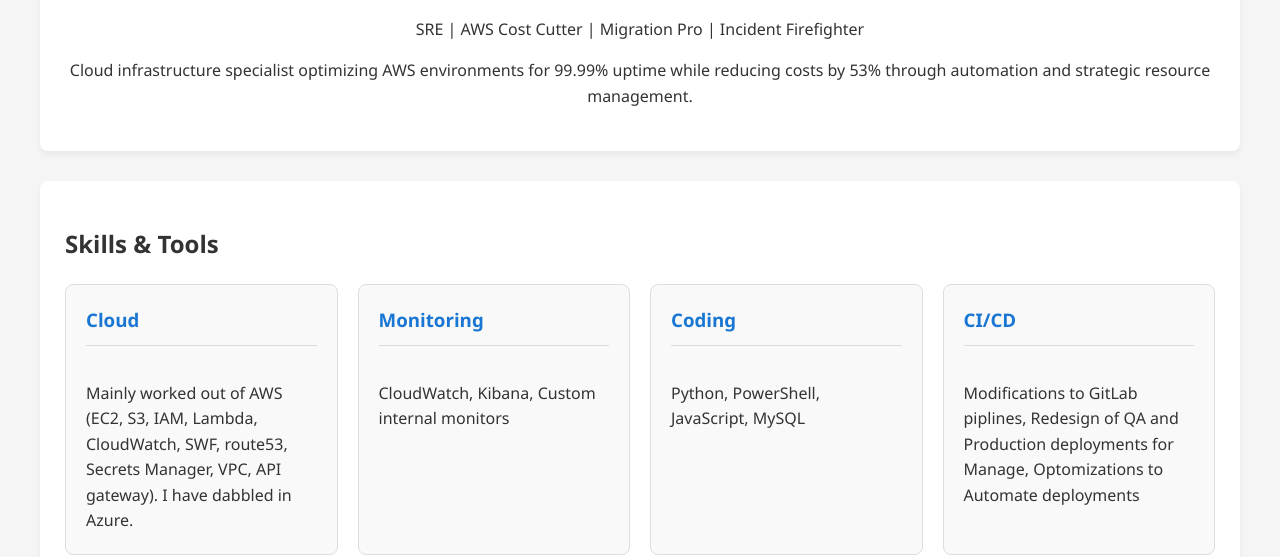
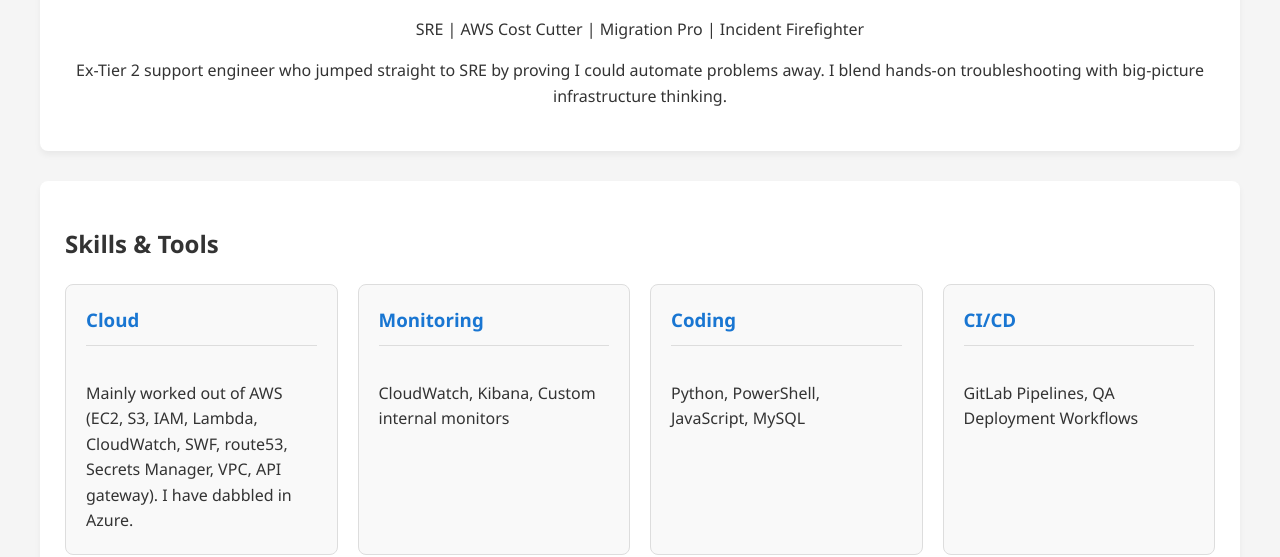
Before and after one commit to Kthan-Graham/Resume, a plain HTML site: page index.html in a window 1280 px wide. Shown: the part 268-825 px from the top of the page. Drawn offline with Linux system fonts and the light colour scheme.

Commit message:
Update index.html

```diff
--- a/index.html
+++ b/index.html
@@ -11,16 +11,19 @@
 <body class="dark-mode">
     <nav class="navbar">
         <div class="nav-container">
-            <button class="download-btn">
-                <span class="download-icon">↓</span>
-            </button>
+            <div class="button-row">
+                <button class="download-btn">
+                    <span class="download-icon">↓</span>
+                </button>
+                <button id="theme-toggle" class="theme-toggle">🌓</button>
+            </div>
+
             <ul class="nav-menu">
                 <li class="nav-item"><a href="#home" class="nav-link">Home</a></li>
                 <li class="nav-item"><a href="#skills" class="nav-link">Skills</a></li>
                 <li class="nav-item"><a href="#experience" class="nav-link">Experience</a></li>
                 <li class="nav-item"><a href="#projects" class="nav-link">Projects</a></li>
             </ul>
-            <button id="theme-toggle" class="theme-toggle">🌓</button>
         </div>
     </nav>
 
@@ -36,7 +39,7 @@
             </div>
             <h2>Site Reliability Engineer II</h2>
             <p>SRE | AWS Cost Cutter | Migration Pro | Incident Firefighter</p>
-            <p>Cloud infrastructure specialist optimizing AWS environments for 99.99% uptime while reducing costs by 53% through automation and strategic resource management.</p>
+            <p>Ex-Tier 2 support engineer who jumped straight to SRE by proving I could automate problems away. I blend hands-on troubleshooting with big-picture infrastructure thinking.</p>
         </section>
 
         <section id="skills" class="card">
@@ -59,7 +62,7 @@
 
                 <div class="skill-card">
                     <h3>CI/CD</h3>
-                    <p>Modifications to GitLab piplines, Redesign of QA and Production deployments for Manage, Optomizations to Automate deployments</p>
+                    <p>GitLab Pipelines, QA Deployment Workflows</p>
                 </div>
 
                 <div class="skill-card">
```
